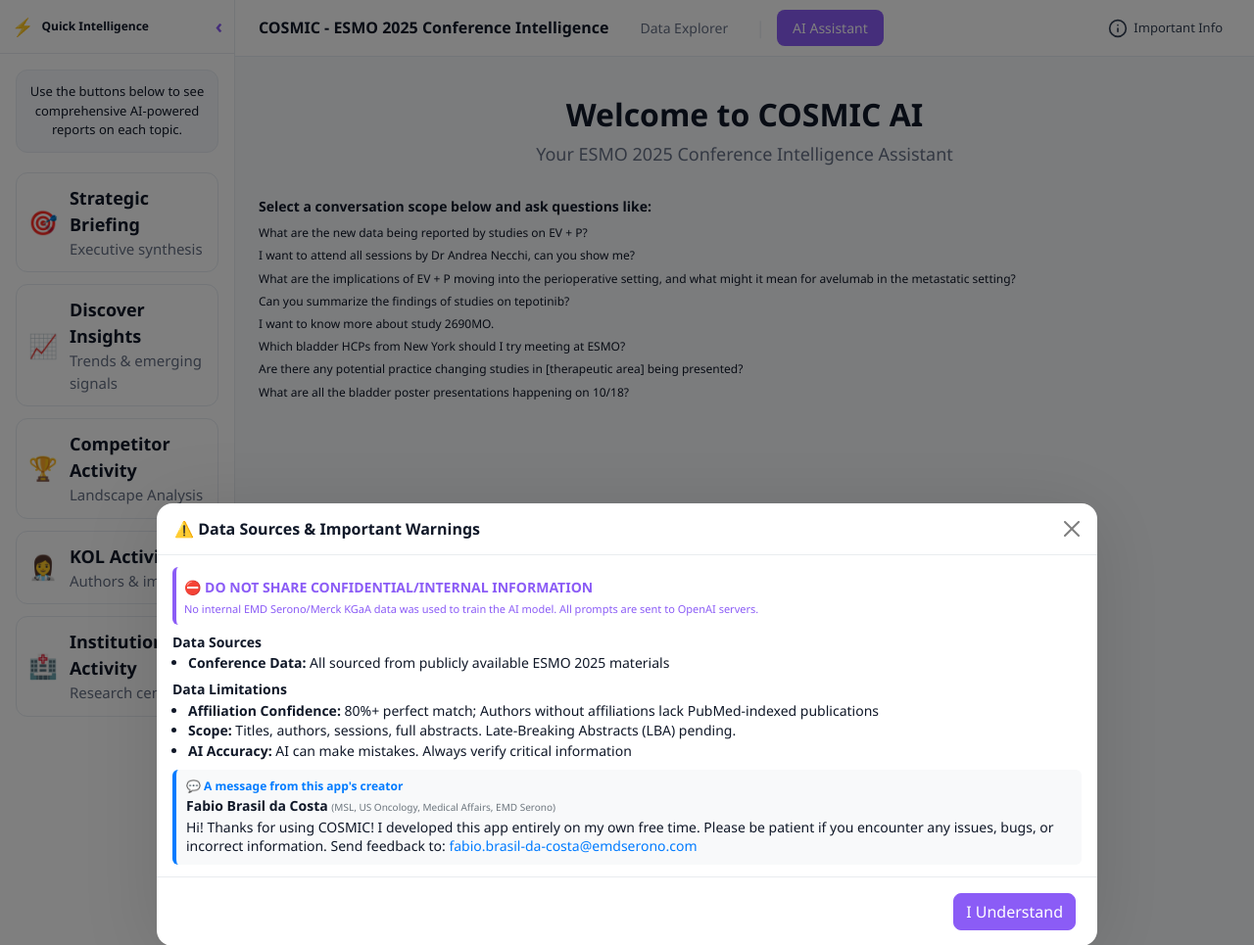
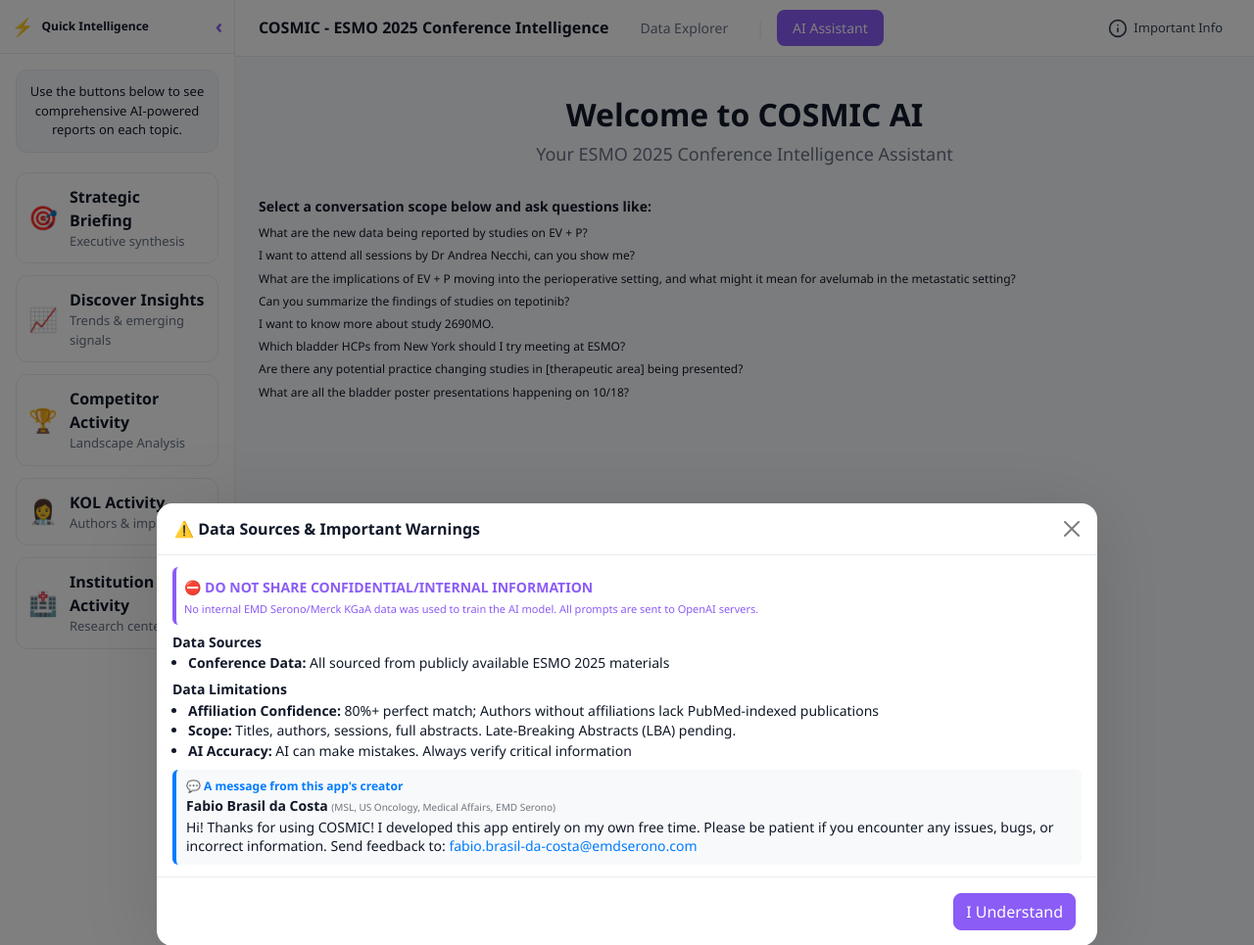
Before and after one commit to fabiobrasilc/conference-intelligence-app, a Flask app: page / in a window 1280 px wide, after a click on "AI Assistant". Shown: the top 965 px of the page at 98% size. Run offline with Flask 3, Linux system fonts and the light colour scheme; data that the repository does not hold is empty; parts of the project's set-up code (start-up, migrations or seed data) failed here and were passed over; some libraries are stand-ins or nearby versions.

Commit message:
Fix empty button issue and improve abstract formatting
- Added hidden downloadChatBtn element to fix empty button visibility
- Improved abstract formatting to prevent duplicate section headers
- Fixed nested structure handling (e.g., Background > Trial Design)
- Added smarter regex matching to avoid mid-sentence keyword matches
- Reduced Quick Intelligence button font sizes by 2px (title: 18px->16px, sub: 15px->13px)

🤖 Generated with [Claude Code](https://claude.com/claude-code)

Co-Authored-By: Claude <noreply@anthropic.com>

```diff
--- a/static/css/styles.css
+++ b/static/css/styles.css
@@ -1112,13 +1112,13 @@ mark {
 }
 
 .action-chip .title {
-  font-size: 18px;
+  font-size: 16px;
   font-weight: 600;
   color: var(--ink);
 }
 
 .action-chip .sub {
-  font-size: 15px;
+  font-size: 13px;
   color: var(--muted);
 }
 
--- a/static/js/app.js
+++ b/static/js/app.js
@@ -573,10 +573,26 @@ document.addEventListener('DOMContentLoaded', function() {
     });
 
     // Step 2: Format sections with bold headers and line breaks
+    // Track formatted sections to avoid duplicates
+    const formattedSections = new Set();
+
     sectionPatterns.forEach(section => {
-      // Match "Section:" or "Section " at the start of a sentence
-      const regex = new RegExp(`(^|\\. |\\n)(${section}):?\\s*`, 'gi');
+      // Match "Section:" or "Section " ONLY at:
+      // 1. Start of text (^)
+      // 2. After a period followed by space and capital letter (\\. [A-Z])
+      // 3. After double newline (\\n\\n) - indicates clear section break
+      // This prevents matching "Results" in mid-sentence like "...These results indicate..."
+      const regex = new RegExp(`(^|\\. [A-Z]|\\n\\n)(${section}):?\\s`, 'gi');
+
       formatted = formatted.replace(regex, (match, prefix, sectionName) => {
+        const sectionKey = sectionName.toLowerCase();
+
+        // Only format this section once (avoid duplicates)
+        if (formattedSections.has(sectionKey)) {
+          return match; // Return original match without formatting
+        }
+
+        formattedSections.add(sectionKey);
         return `${prefix}<br><br><strong>${sectionName}:</strong><br>`;
       });
     });
--- a/templates/index.html
+++ b/templates/index.html
@@ -356,6 +356,9 @@
                       <circle cx="12" cy="12" r="1"/><circle cx="12" cy="5" r="1"/><circle cx="12" cy="19" r="1"/>
                     </svg>
                   </button>
+
+                  <!-- Hidden download button (functionality moved to menu, but element needed for JS) -->
+                  <button id="downloadChatBtn" style="display: none;"></button>
                 </div>
 
                 <div class="ai-chat-input-wrapper">
```
